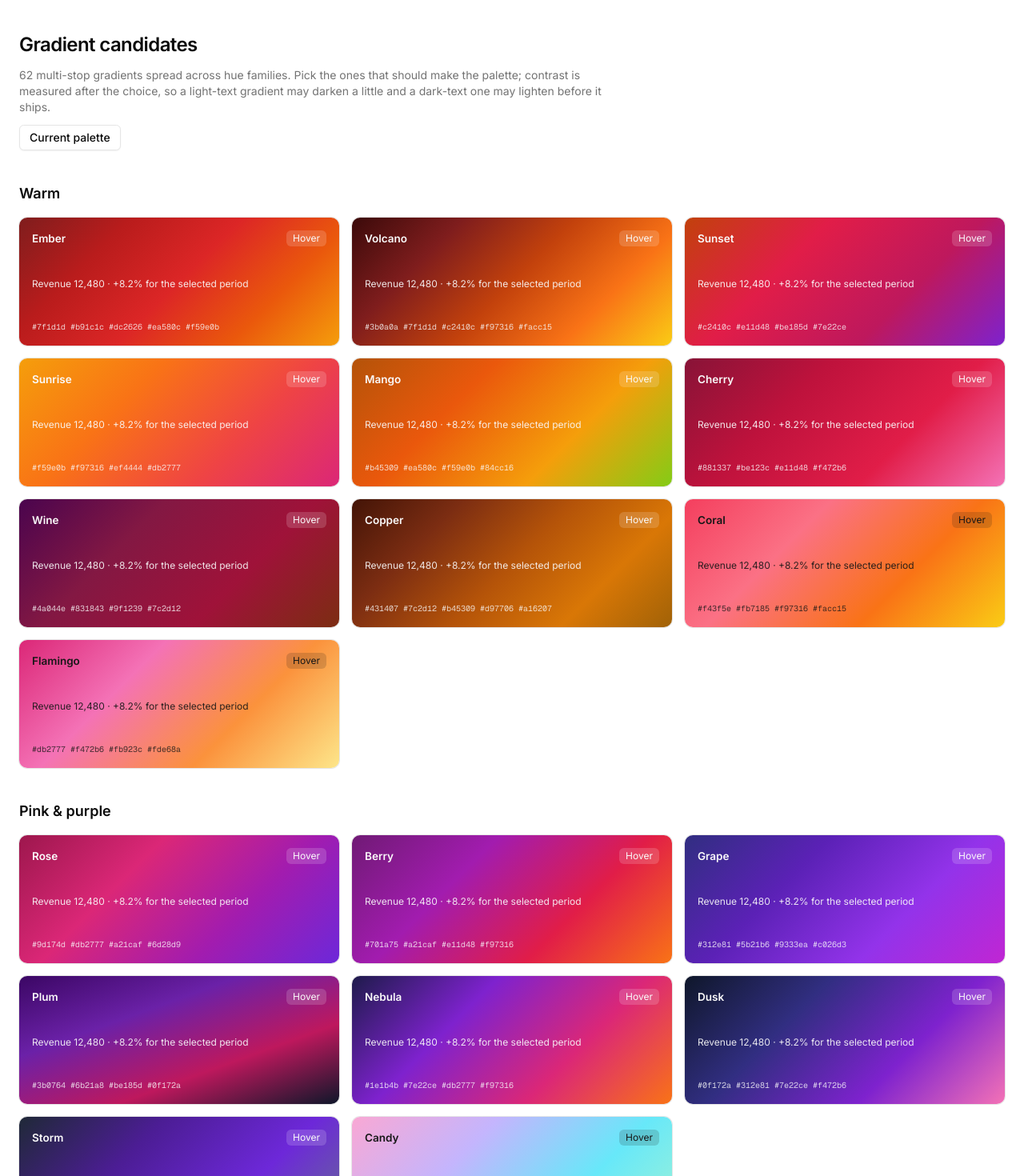
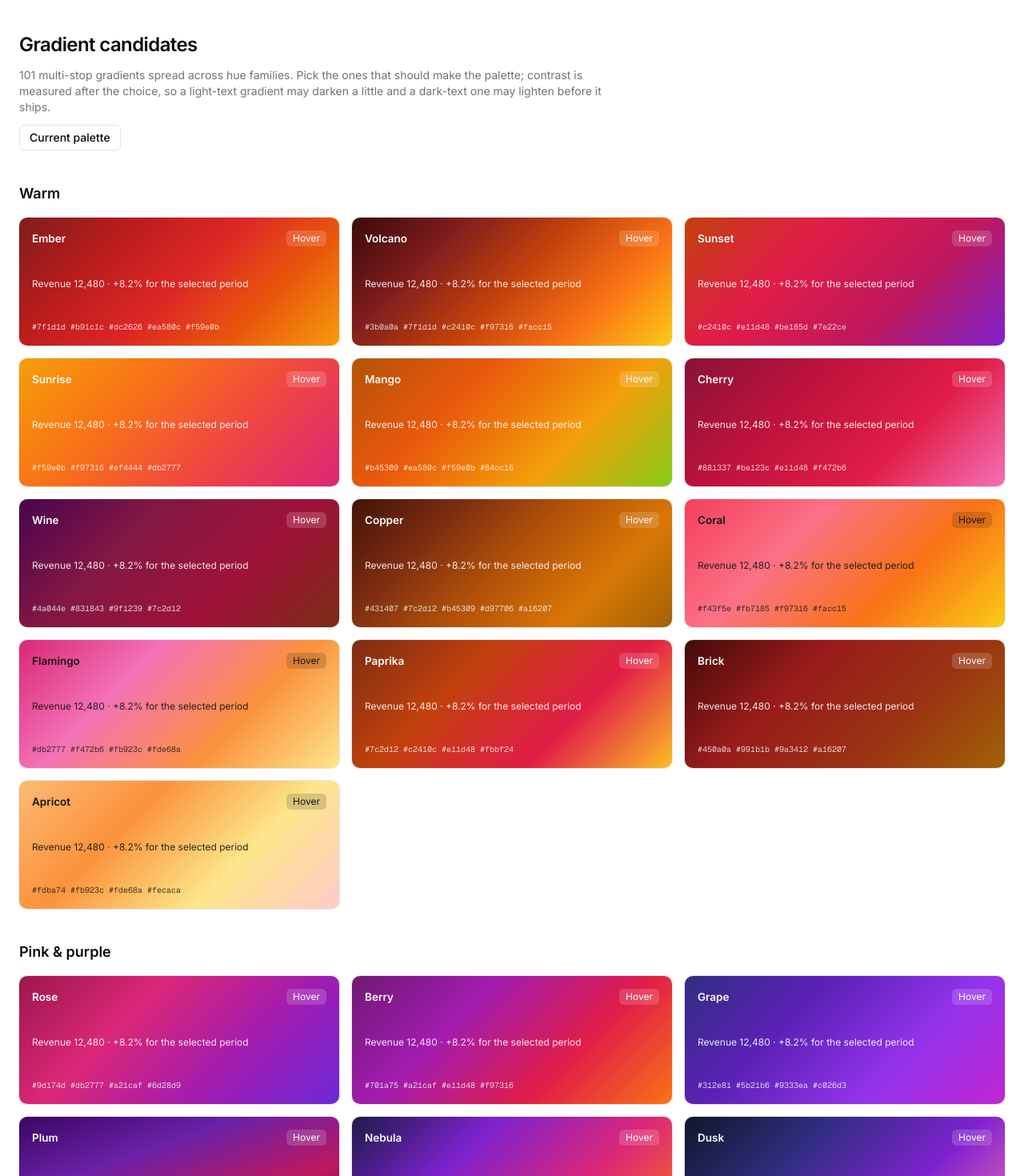
Before and after one commit to berezin-pavel/admin-kit, a Next.js app: page /palette2 in a window 1280 px wide. Shown: the top 1470 px of the page at 80% size. Built offline with nearby package versions, Linux system fonts and the light colour scheme.

Commit message:
Widen every candidate family and add earth, metal, vivid and jewel groups

```diff
--- a/app/palette2/page.tsx
+++ b/app/palette2/page.tsx
@@ -58,6 +58,45 @@ const candidates: readonly Candidate[] = [
   { name: "Charcoal", family: "Greys", stops: ["#18181b", "#3f3f46", "#52525b", "#7c2d12"], text: "light" },
   { name: "Onyx", family: "Greys", stops: ["#000000", "#1e1b4b", "#111827", "#312e81"], text: "light" },
   { name: "Pearl", family: "Greys", stops: ["#f5f5f4", "#e7e5e4", "#e0f2fe", "#fce7f3"], text: "dark" },
+  { name: "Paprika", family: "Warm", stops: ["#7c2d12", "#c2410c", "#e11d48", "#fbbf24"], text: "light" },
+  { name: "Brick", family: "Warm", stops: ["#450a0a", "#991b1b", "#9a3412", "#a16207"], text: "light" },
+  { name: "Apricot", family: "Warm", stops: ["#fdba74", "#fb923c", "#fde68a", "#fecaca"], text: "dark" },
+  { name: "Orchid", family: "Pink & purple", stops: ["#c026d3", "#e879f9", "#818cf8", "#38bdf8"], text: "light" },
+  { name: "Amethyst", family: "Pink & purple", stops: ["#2e1065", "#6d28d9", "#a855f7", "#f0abfc"], text: "light" },
+  { name: "Magenta", family: "Pink & purple", stops: ["#701a75", "#c026d3", "#db2777", "#fb7185"], text: "light" },
+  { name: "Lilac", family: "Pink & purple", stops: ["#e9d5ff", "#f0abfc", "#f9a8d4", "#fecdd3"], text: "dark" },
+  { name: "Sapphire", family: "Blue", stops: ["#172554", "#1e40af", "#4f46e5", "#a5b4fc"], text: "light" },
+  { name: "Arctic", family: "Blue", stops: ["#0c4a6e", "#0369a1", "#38bdf8", "#e0f2fe"], text: "light" },
+  { name: "Teal", family: "Blue", stops: ["#042f2e", "#0f766e", "#14b8a6", "#5eead4"], text: "light" },
+  { name: "Cyan", family: "Blue", stops: ["#083344", "#155e75", "#06b6d4", "#a5f3fc"], text: "light" },
+  { name: "Emerald", family: "Green", stops: ["#022c22", "#047857", "#10b981", "#a7f3d0"], text: "light" },
+  { name: "Lime", family: "Green", stops: ["#1a2e05", "#3f6212", "#84cc16", "#d9f99d"], text: "light" },
+  { name: "Jungle", family: "Green", stops: ["#052e16", "#166534", "#0d9488", "#facc15"], text: "light" },
+  { name: "Pistachio", family: "Green", stops: ["#bef264", "#86efac", "#5eead4", "#fef9c3"], text: "dark" },
+  { name: "Honey", family: "Yellow", stops: ["#a16207", "#d97706", "#fbbf24", "#fef08a"], text: "light" },
+  { name: "Mustard", family: "Yellow", stops: ["#713f12", "#a16207", "#ca8a04", "#eab308"], text: "light" },
+  { name: "Buttercup", family: "Yellow", stops: ["#fef9c3", "#fde68a", "#fcd34d", "#fdba74"], text: "dark" },
+  { name: "Terracotta", family: "Earth", stops: ["#7c2d12", "#9a3412", "#c2410c", "#d6d3d1"], text: "light" },
+  { name: "Mocha", family: "Earth", stops: ["#292524", "#57534e", "#78350f", "#a8a29e"], text: "light" },
+  { name: "Clay", family: "Earth", stops: ["#78350f", "#b45309", "#a8a29e", "#fde68a"], text: "light" },
+  { name: "Olive", family: "Earth", stops: ["#1a2e05", "#3f6212", "#65a30d", "#a3a3a3"], text: "light" },
+  { name: "Cocoa", family: "Earth", stops: ["#1c1917", "#44403c", "#7c2d12", "#a16207"], text: "light" },
+  { name: "Latte", family: "Earth", stops: ["#e7e5e4", "#d6d3d1", "#fde68a", "#fed7aa"], text: "dark" },
+  { name: "Bronze", family: "Metal", stops: ["#451a03", "#92400e", "#d97706", "#fde68a"], text: "light" },
+  { name: "Rose Gold", family: "Metal", stops: ["#9f1239", "#e11d48", "#fda4af", "#fef3c7"], text: "light" },
+  { name: "Platinum", family: "Metal", stops: ["#a1a1aa", "#e4e4e7", "#f4f4f5", "#d4d4d8"], text: "dark" },
+  { name: "Brass", family: "Metal", stops: ["#713f12", "#ca8a04", "#fde047", "#f5f5f4"], text: "light" },
+  { name: "Neon", family: "Vivid", stops: ["#22d3ee", "#a855f7", "#ec4899", "#f97316"], text: "light" },
+  { name: "Vapor", family: "Vivid", stops: ["#f472b6", "#c084fc", "#60a5fa", "#2dd4bf"], text: "light" },
+  { name: "Sherbet", family: "Vivid", stops: ["#fdba74", "#f9a8d4", "#c4b5fd", "#a5f3fc"], text: "dark" },
+  { name: "Grapefruit", family: "Vivid", stops: ["#dc2626", "#f97316", "#fbbf24", "#a3e635"], text: "light" },
+  { name: "Prism", family: "Vivid", stops: ["#2563eb", "#7c3aed", "#db2777", "#f59e0b", "#84cc16"], text: "light" },
+  { name: "Reef", family: "Vivid", stops: ["#0e7490", "#10b981", "#facc15", "#f97316"], text: "light" },
+  { name: "Ruby", family: "Jewel", stops: ["#4c0519", "#9f1239", "#e11d48", "#fda4af"], text: "light" },
+  { name: "Topaz", family: "Jewel", stops: ["#431407", "#c2410c", "#f59e0b", "#fef08a"], text: "light" },
+  { name: "Jade", family: "Jewel", stops: ["#022c22", "#065f46", "#34d399", "#d1fae5"], text: "light" },
+  { name: "Lapis", family: "Jewel", stops: ["#1e1b4b", "#1e3a8a", "#2563eb", "#93c5fd"], text: "light" },
+  { name: "Garnet", family: "Jewel", stops: ["#450a0a", "#7f1d1d", "#be123c", "#7e22ce"], text: "light" },
   { name: "Ash", family: "Greys", stops: ["#1c1917", "#292524", "#44403c", "#57534e"], text: "light" },
   { name: "Basalt", family: "Greys", stops: ["#0a0a0a", "#171717", "#262626", "#404040"], text: "light" },
   { name: "Iron", family: "Greys", stops: ["#1e293b", "#334155", "#475569", "#64748b"], text: "light" },
```
